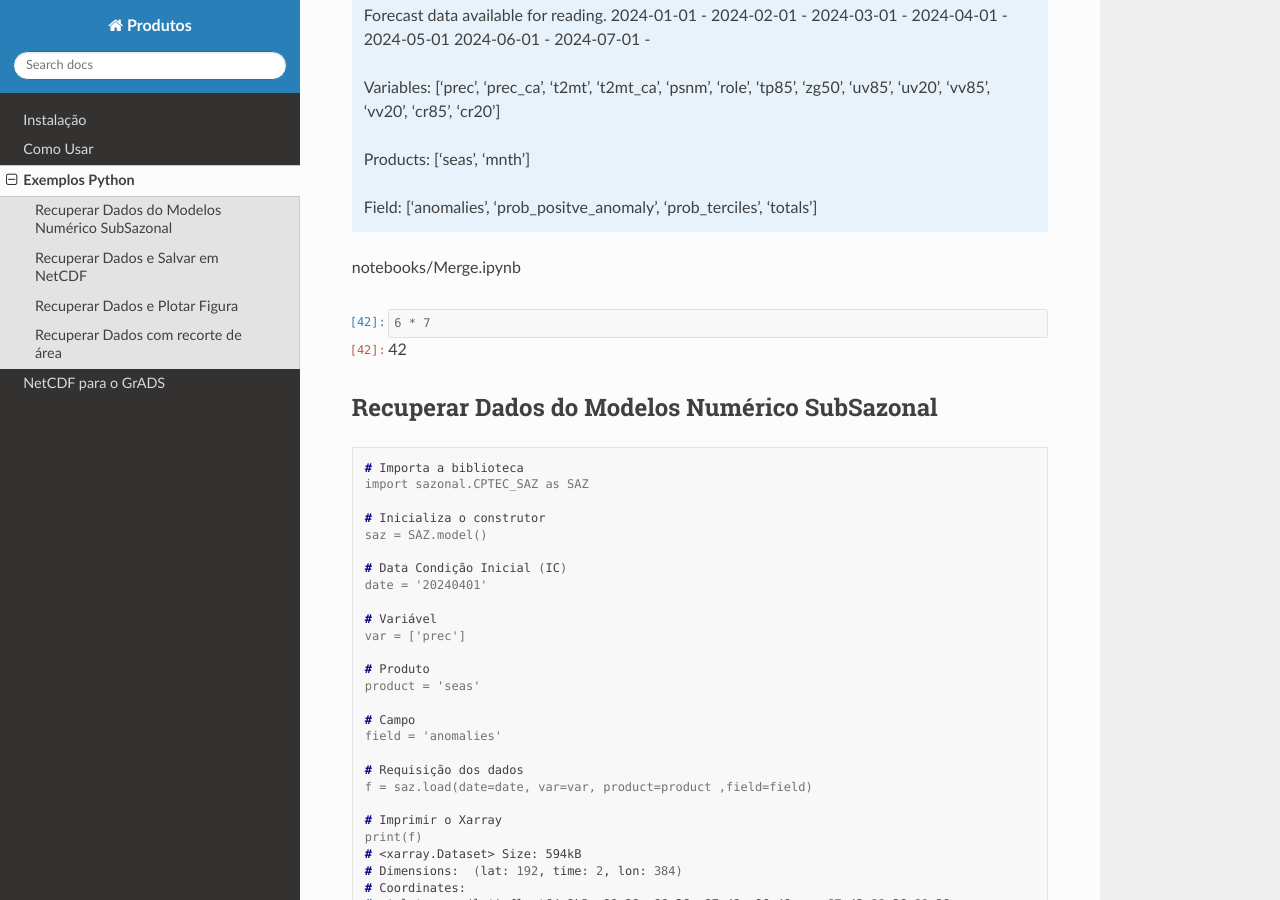
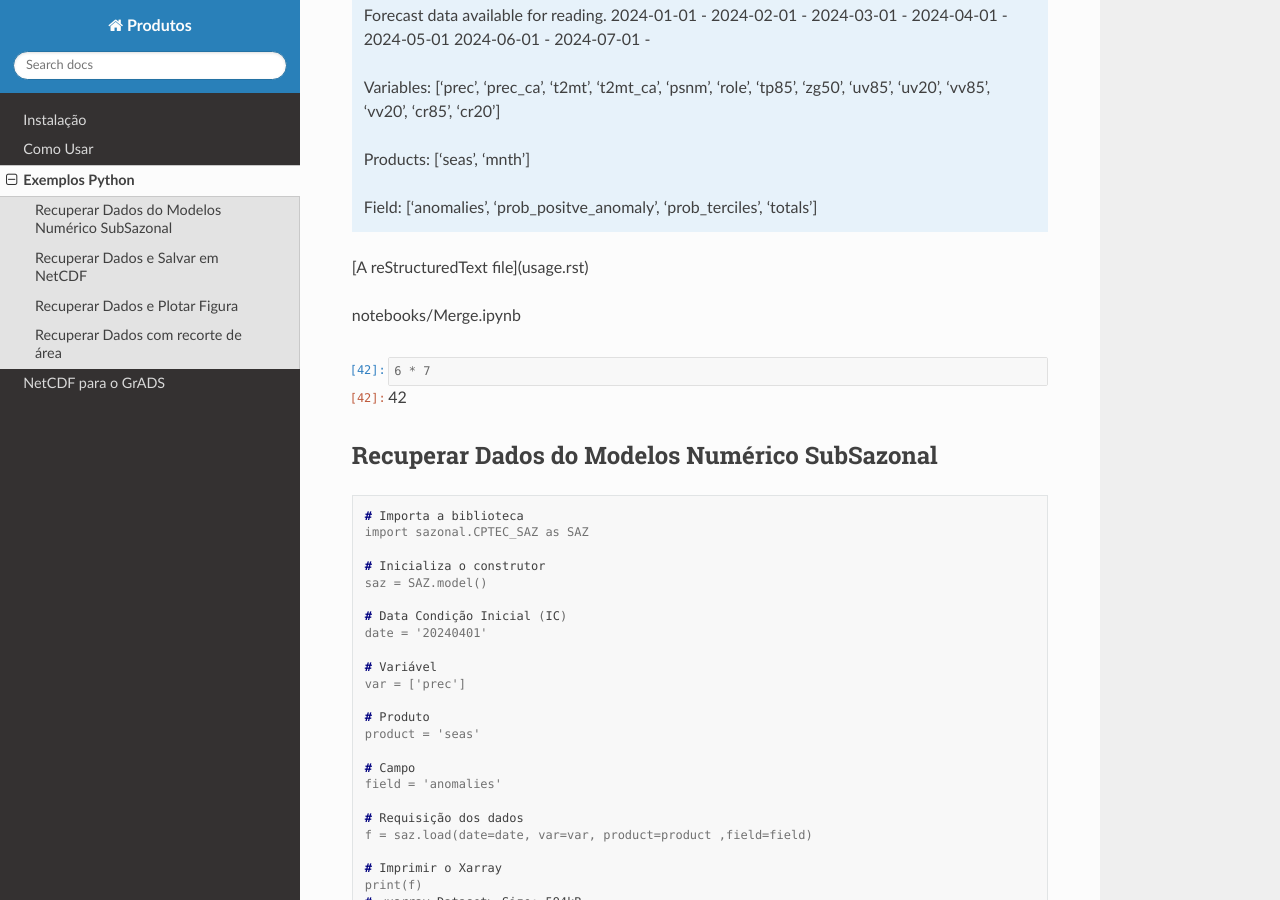
Before and after one commit to framework-CPTEC/Product-user, a Sphinx documentation site: the page built from docs/source/examplesPython.rst, in a window 1280 px wide and 900 px high, scrolled down 394 px. Built offline with Sphinx 7.4.7 and the Read the Docs theme 3.1.0, drawn with Linux system fonts in a browser that asks for light colours; pages that are not in the unit, such as notebooks, are missing from menus.

Commit message:
Update examplesPython.rst

```diff
--- a/docs/source/examplesPython.rst
+++ b/docs/source/examplesPython.rst
@@ -27,6 +27,9 @@ Exemplos Python
   Field: ['anomalies', 'prob_positve_anomaly', 'prob_terciles', 'totals']
 
   --------------------
+
+[A reStructuredText file](usage.rst)
+
 
 .. toctree::
    :maxdepth: 2
```
